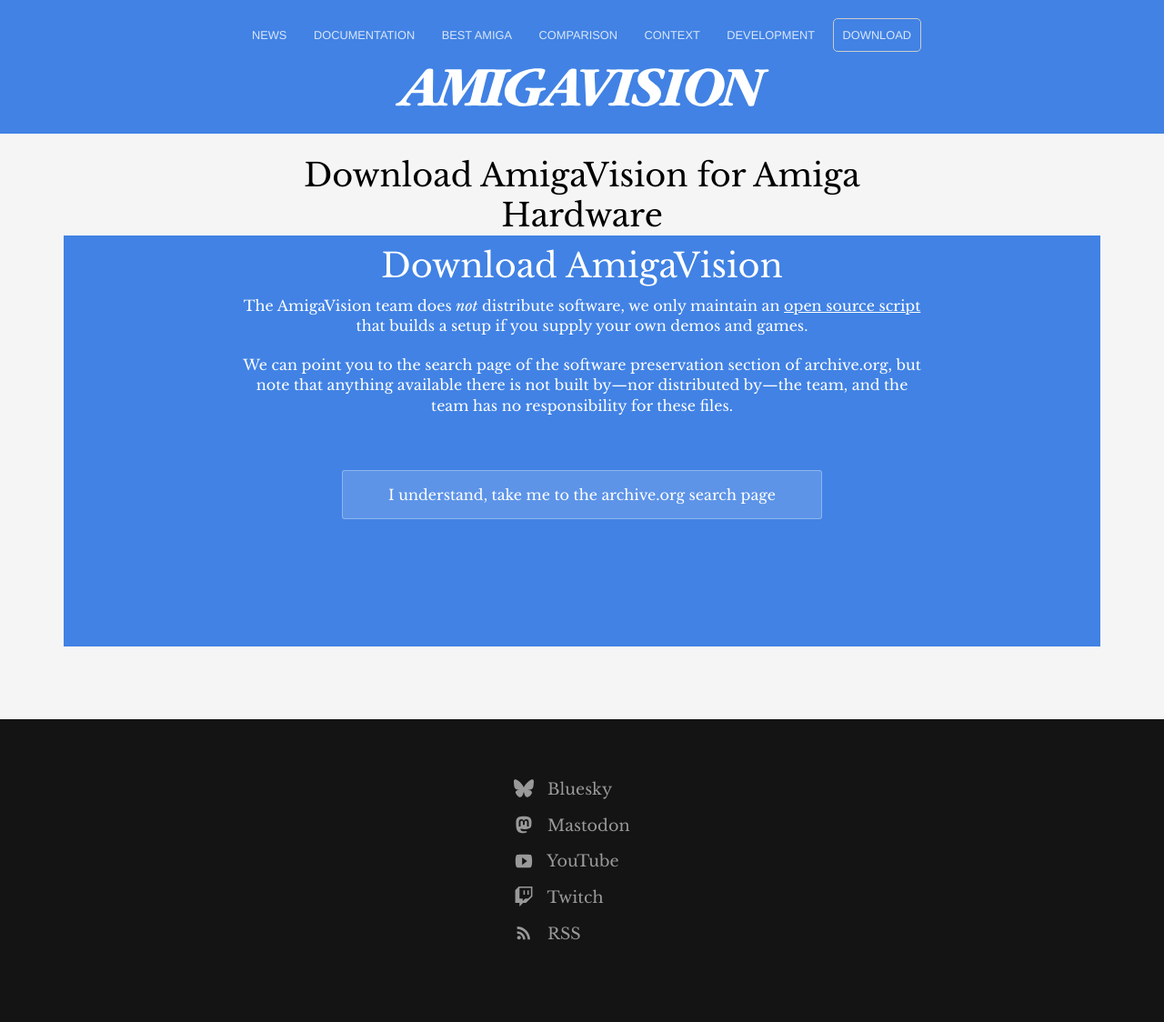
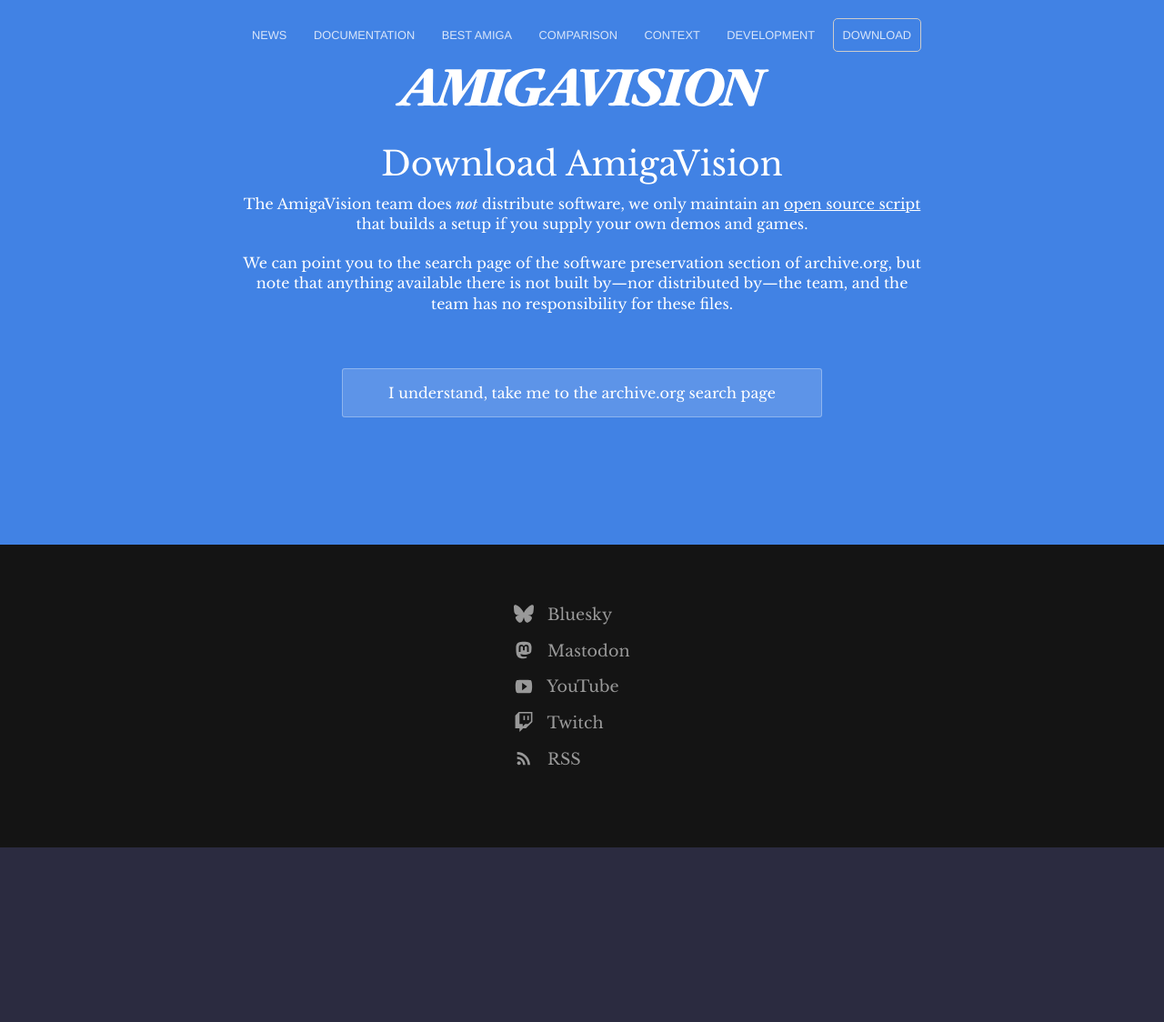
Before and after one commit to amigavision/amigavision.github.io, a Jekyll site: the page built from download/amiga.html, in a window 1280 px wide. Shown: the whole page at 91% size. Built offline with Jekyll 4.4.1, drawn with Linux system fonts in a browser that asks for light colours; after the commit the page ends 932 px from its top, so only the background shows below that; some of the changed lines change nothing that is shown.

Commit message:
Update layouts

```diff
--- a/_config.yml
+++ b/_config.yml
@@ -46,7 +46,7 @@
       layout: "default"
 
   - scope:
-      path: "download/index.html"
+      path: "download/"
     values:
       layout: "default"
 
```
